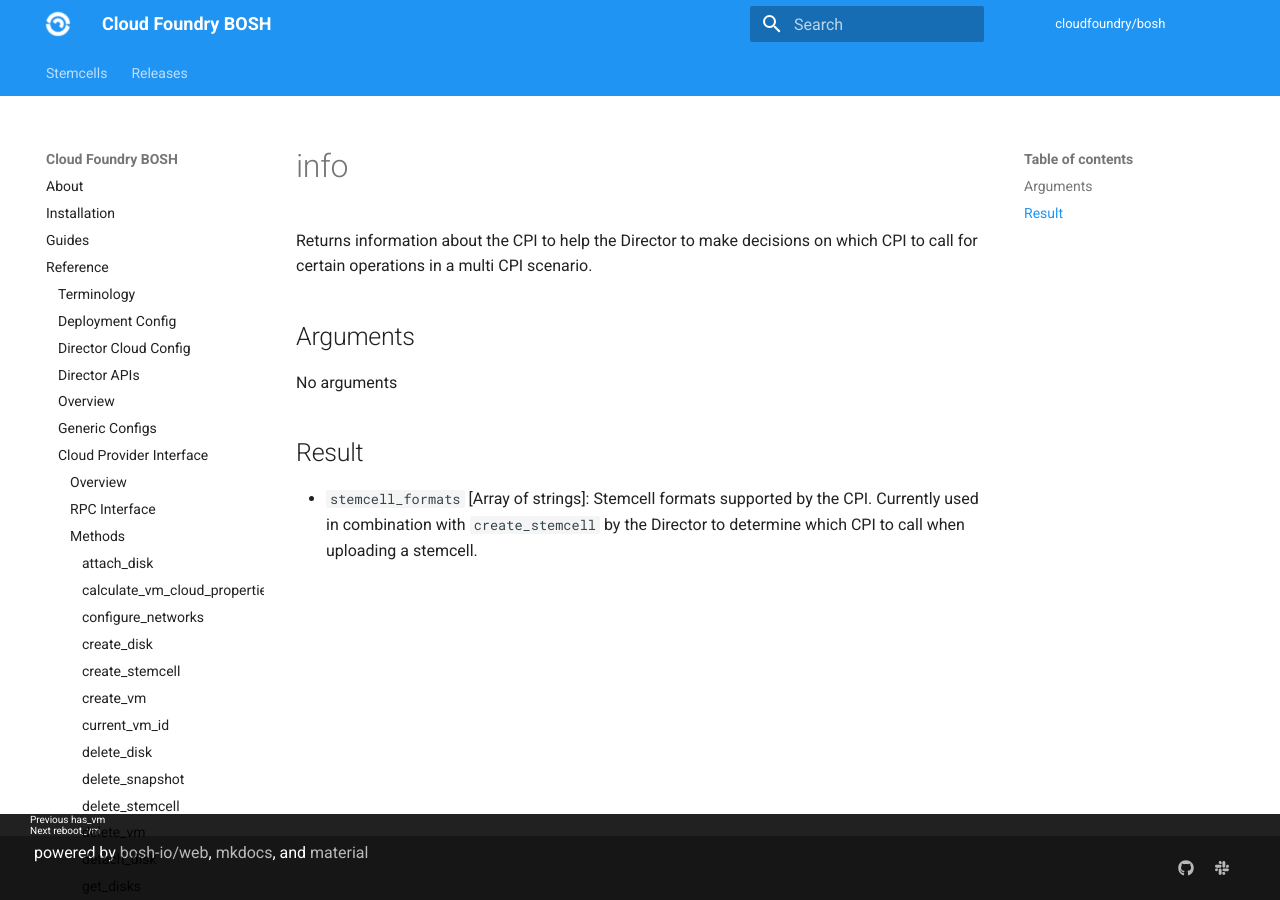
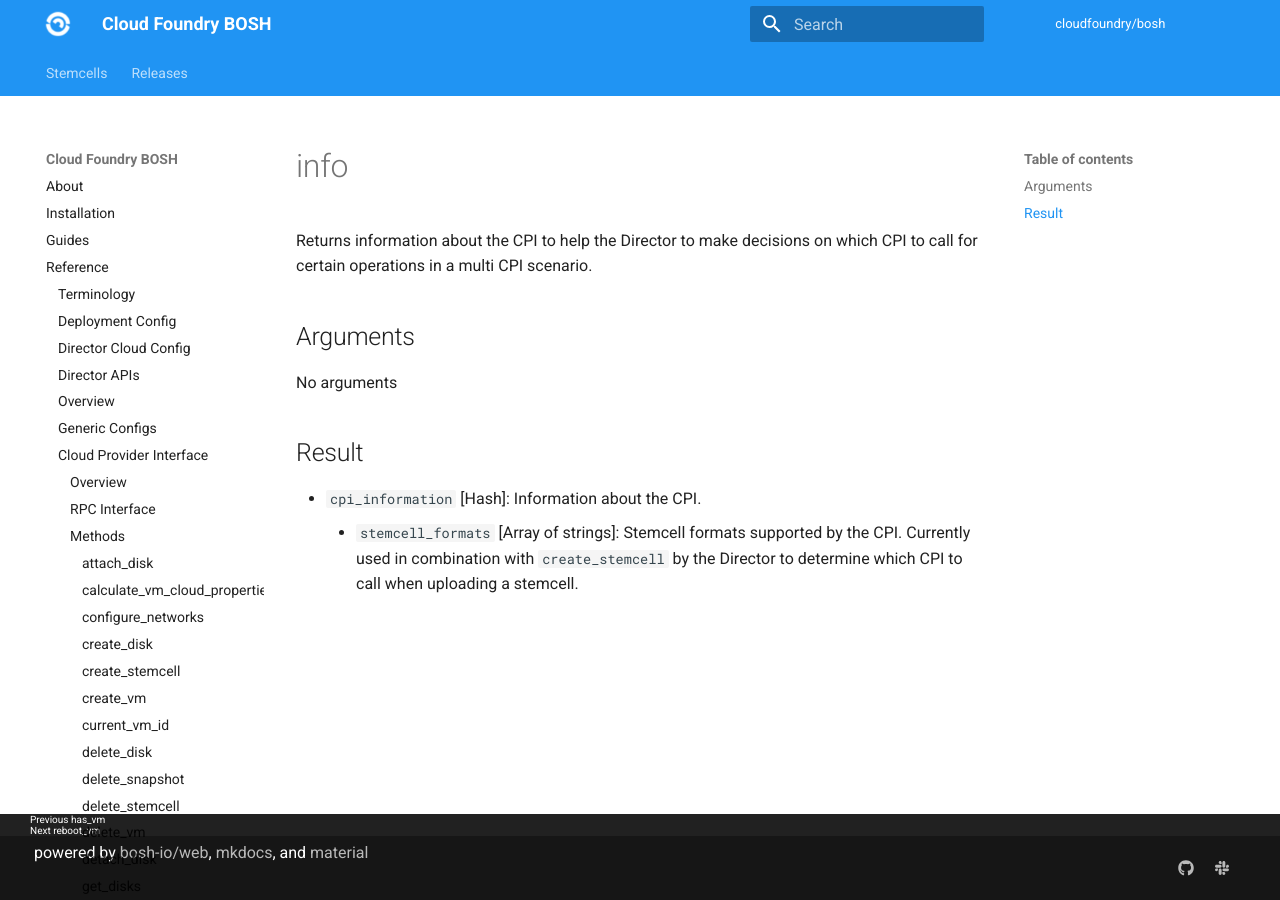
Before and after one commit to cloudfoundry/docs-bosh, an MkDocs documentation site: the page built from content/cpi-api-v1-method/info.md, in a window 1280 px wide. Built offline with MkDocs 1.6.1 and Material for MkDocs 9.7.7, drawn with Linux system fonts in a browser that asks for light colours; old or Windows-style settings are respelled for this version of MkDocs.

Commit message:
Fix the result of the 'info' CPI method

```diff
--- a/content/cpi-api-v1-method/info.md
+++ b/content/cpi-api-v1-method/info.md
@@ -10,4 +10,5 @@ No arguments
 
 ## Result
 
- * `stemcell_formats` [Array of strings]: Stemcell formats supported by the CPI. Currently used in combination with `create_stemcell` by the Director to determine which CPI to call when uploading a stemcell.
+ * `cpi_information` [Hash]: Information about the CPI.
+    * `stemcell_formats` [Array of strings]: Stemcell formats supported by the CPI. Currently used in combination with `create_stemcell` by the Director to determine which CPI to call when uploading a stemcell.
```
